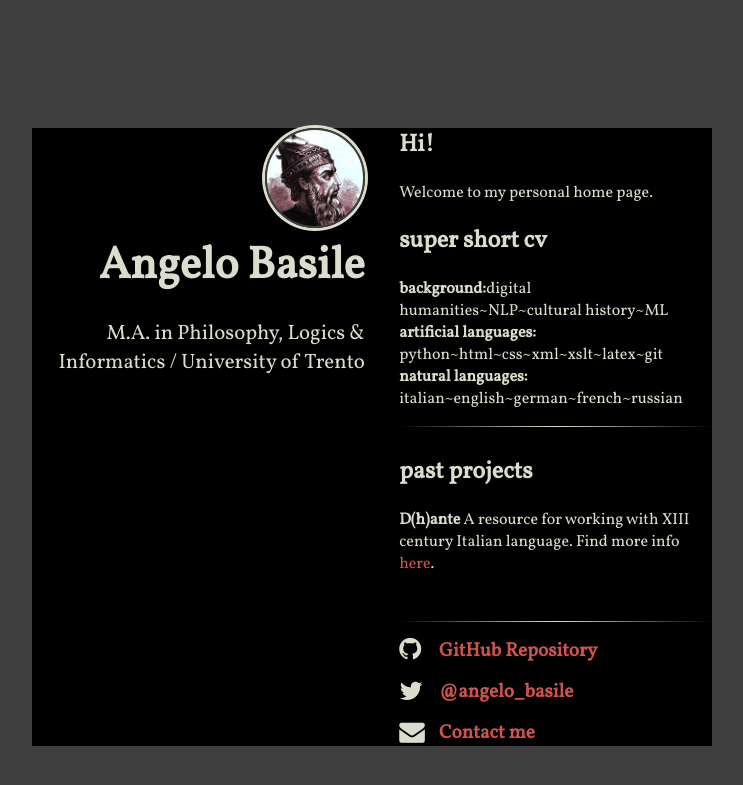
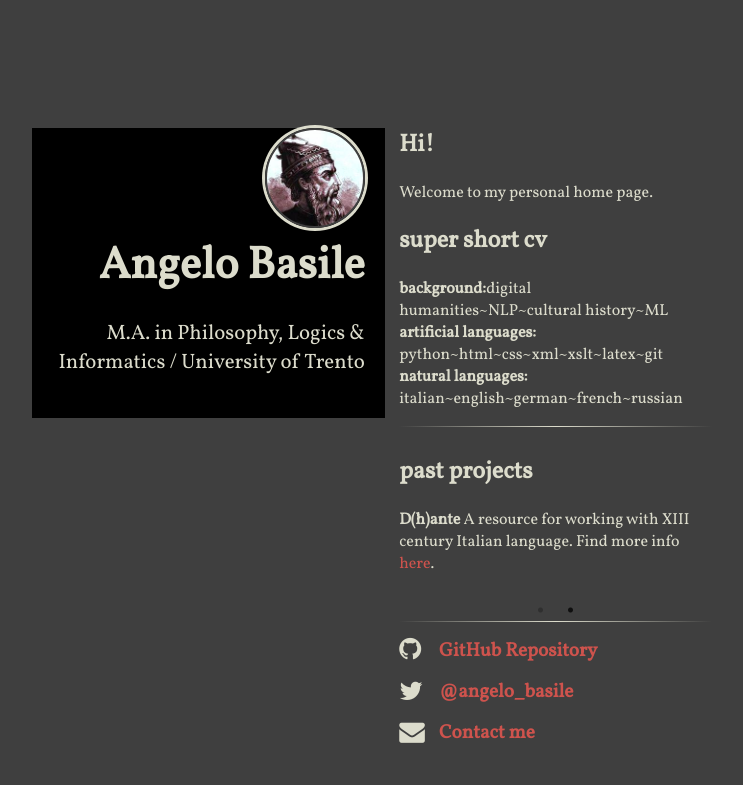
Before and after one commit to rs2/anbasile.github.io, a Jekyll site: the page built from index.html, in a window 1280 px wide. Shown: the top 785 px of the page, without its empty margins (268-1011 px from the left). Built offline with Jekyll 4.4.1, drawn with Linux system fonts in a browser that asks for light colours; nearby versions of some CDN libraries.

Commit message:
Update index.html

```diff
--- a/index.html
+++ b/index.html
@@ -1,8 +1,8 @@
 ---
 layout: base
 ---
-<div class="wrapper" style="background:black">
-    <header>
+<div class="wrapper">
+    <header style="background:black">
         {% if site.compass.logo %}
         <div class="logo-container">
           <a class="logo" href="{{ page.baseurl }}" style="background-image: url('{{ site.baseurl }}{{ site.compass.logo }}')"></a>
```
